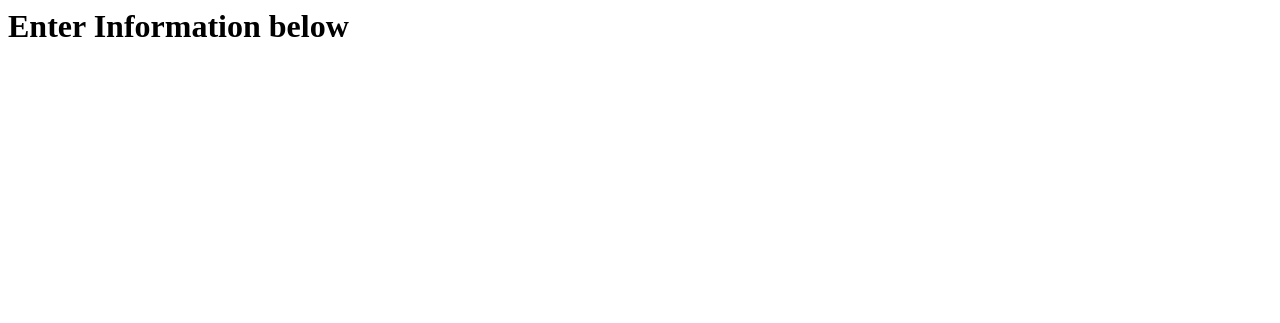
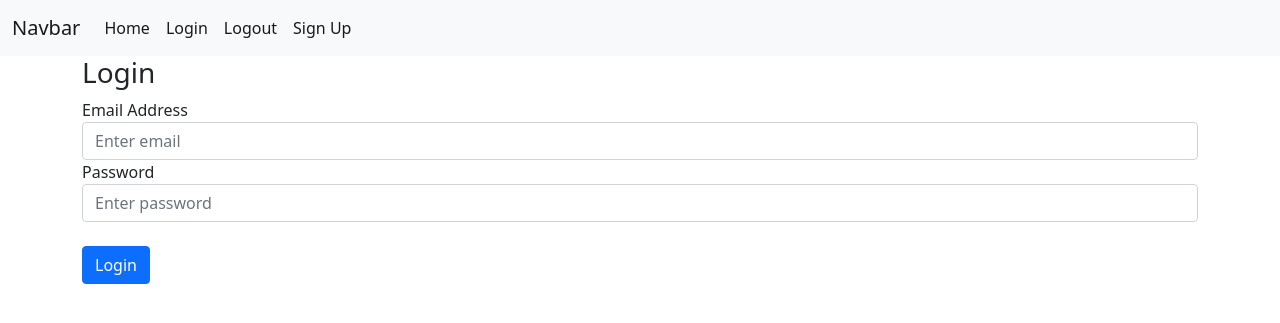
Before and after one commit to mxrtydluffy/Medication-Tracker, a Flask app: page /login in a window 1280 px wide. Shown: the top 323 px of the page. Run offline with Flask 2, Linux system fonts and the light colour scheme.

Commit message:
[UPDATE] Templates & Login Page

```diff
--- a/website/auth.py
+++ b/website/auth.py
@@ -1,17 +1,17 @@
 # Define file "Blueprint" that has roots.
-from flask import Blueprint
+from flask import Blueprint, render_template
 
 auth = Blueprint('auth', __name__)
 
 #Login & logout
 @auth.route('/login')
 def login():
-    return "<h1>Enter Information below</h1>"
+    return render_template("login.html", boolean=True)
 
 @auth.route('/logout')
 def logout():
-    return "<h1>Logout</h1>"
+    return "<h1>Sign Out</h1>"
 
 @auth.route('/sign-up')
 def sign_up():
-    return "<h1>Sign Up</h1>"
+    return render_template("sign_up.html")
--- a/website/templates/base.html
+++ b/website/templates/base.html
@@ -22,30 +22,23 @@
                 <a class="nav-link active" aria-current="page" href="#">Home</a>
               </li>
               <li class="nav-item">
-                <a class="nav-link" href="#">Link</a>
-              </li>
-              <li class="nav-item dropdown">
-                <a class="nav-link dropdown-toggle" href="#" id="navbarDropdown" role="button" data-bs-toggle="dropdown" aria-expanded="false">
-                  Dropdown
-                </a>
-                <ul class="dropdown-menu" aria-labelledby="navbarDropdown">
-                  <li><a class="dropdown-item" href="#">Login</a></li>
-                  <li><a class="dropdown-item" href="#">Logout</a></li>
-                  <li><hr class="dropdown-divider"></li>
-                  <li><a class="dropdown-item" href="#">Sign Up</a></li>
-                </ul>
+                <a class="nav-link active" aria-current="page" href="/login">Login</a>
               </li>
               <li class="nav-item">
-                <a class="nav-link disabled" href="#" tabindex="-1" aria-disabled="true">Disabled</a>
+                <a class="nav-link active" aria-current="page" href="/logout">Logout</a>
+              </li>
+              <li class="nav-item">
+                <a class="nav-link active" aria-current="page" href="/sign-up">Sign Up</a>
               </li>
             </ul>
-            <form class="d-flex">
-              <input class="form-control me-2" type="search" placeholder="Search" aria-label="Search">
-              <button class="btn btn-outline-success" type="submit">Search</button>
-            </form>
           </div>
         </div>
       </nav>
+
+      <div class="container">
+        {% block content %}
+        {% endblock %}
+      </div>
 
 <!--BOOSTRAP JS-->
 <script src="https://cdn.jsdelivr.net/npm/bootstrap@5.0.2/dist/js/bootstrap.bundle.min.js" integrity="sha384-MrcW6ZMFYlzcLA8Nl+NtUVF0sA7MsXsP1UyJoMp4YLEuNSfAP+JcXn/tWtIaxVXM" crossorigin="anonymous"></script>
--- a/website/templates/home.html
+++ b/website/templates/home.html
@@ -1,2 +1,6 @@
 {% extends "base.html" %}
-{% block title %}Hello World{% endblock %}
+{% block title %}Home{% endblock %}
+
+{% block content %}
+<h1>Home page</h1>
+{% endblock %}
--- /dev/null
+++ b/website/templates/login.html
@@ -0,0 +1,20 @@
+{% extends "base.html" %}
+{% block title %}Login{% endblock %}
+
+{% block content %}
+<!--Title of page-->
+<form method="POST">
+    <h3 text-align="">Login</h3>  <!--text-align: center for CSS-->
+    <div class="form-group">
+        <label for="email">Email Address</label>
+        <input type="email" class="form-control" id="email" name="email" placeholder="Enter email">
+    </div>
+    <!--Passwords-->
+    <div class="form-group">
+        <label for="password">Password</label>
+        <input type="password" class="form-control" id="firstName" name="password1" placeholder="Enter password">
+    </div>
+    <br>
+    <button type="submit" class="btn btn-primary">Login</button>
+</form>
+{% endblock %}
```
Also changed, not shown: website/templates/sign_up.html (added, +30 -0 lines).
